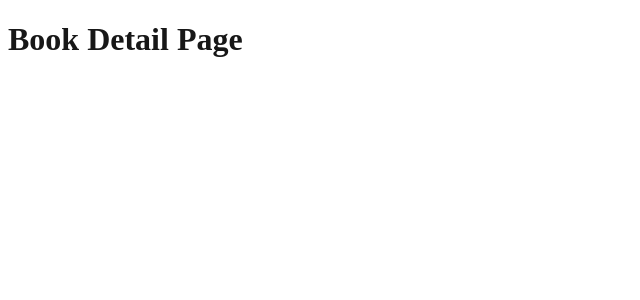
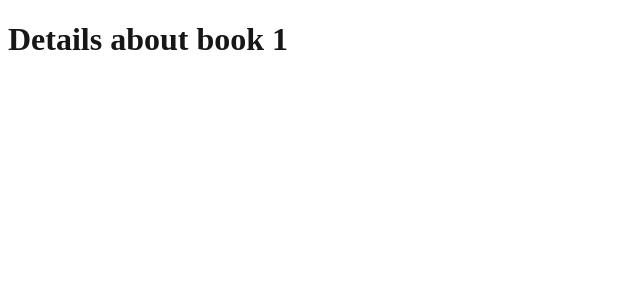
Before and after one commit to Evgenii-Dolgopolov/booklist, a Next.js app: page /books/1 in a window 1280 px wide. Shown: the top 300 px of the page, without its empty margins (0-640 px from the left). Built offline with nearby package versions, Linux system fonts and the light colour scheme.

Commit message:
set up dynamic routing

```diff
--- /dev/null
+++ b/src/app/books/[bookId]/page.tsx
@@ -0,0 +1,18 @@
+// src/app/books/[bookId]/page.tsx
+
+import BookDetails from "@/components/books/BookDetail"
+
+export default async function BookDetailsPage({
+  params,
+}: {
+  params: Promise<{ bookId: string }>
+}) {
+
+  const bookId = (await params).bookId
+
+  return (
+    <>
+      <BookDetails bookId={bookId} />
+    </>
+  )
+}
--- a/src/app/books/[id]/page.tsx
+++ /dev/null
@@ -1,7 +0,0 @@
-export default function BookDetailPage() {
-  return (
-      <>
-        <h1>Book Detail Page</h1>
-      </>
-  )
-}
--- a/src/app/books/add/page.tsx
+++ b/src/app/books/add/page.tsx
@@ -1,4 +1,4 @@
-export default function AddBookPage() {
+export default function AddBook() {
   return (
       <>
         <h1>Add Book Page</h1>
--- a/src/app/books/page.tsx
+++ b/src/app/books/page.tsx
@@ -1,7 +1,7 @@
-export default function BooksPage() {
+export default function BookList() {
   return (
       <>
-        <h1>Books Page</h1>
+        <h1>Book List Page</h1>
       </>
   )
 }
--- a/src/components/books/BookDetail.tsx
+++ b/src/components/books/BookDetail.tsx
@@ -1 +1,5 @@
-// Used in /books/[id]
+// src/components/books/BookDetail.tsx
+
+export default async function BookDetails({ bookId }: { bookId: string }) {
+  return <h1>Details about book {bookId}</h1>
+}
```
